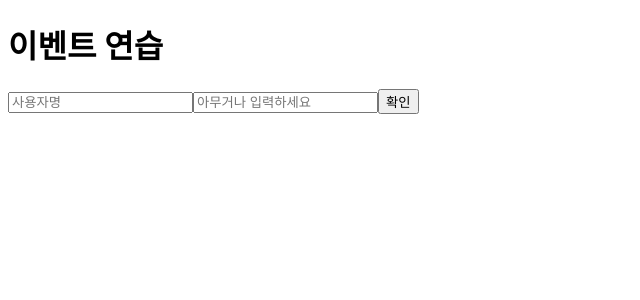
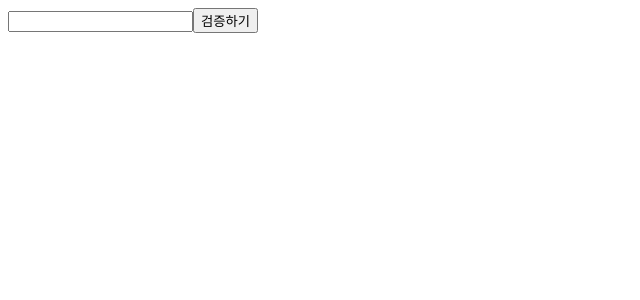
Before and after one commit to kdkim2810/react-study, a React (Create React App) app: page / in a window 1280 px wide. Shown: the top 300 px of the page, without its empty margins (0-640 px from the left). Built offline with nearby package versions, Linux system fonts and the light colour scheme.

Commit message:
5.1.1 Input Validation 예제

```diff
--- a/src/App.js
+++ b/src/App.js
@@ -1,5 +1,5 @@
 import React from 'react'; // 리액트를 불러오는 구문
-import Component from './example/chapter_4/MyComponent43';
+import Component from './example/chapter_5/Ex511';
 
 function App() {
   return <Component />;
--- /dev/null
+++ b/src/example/chapter_5/Ex511.css
@@ -0,0 +1,7 @@
+.success {
+  background-color: lightgreen;
+}
+
+.failure {
+  background-color: coral;
+}
--- /dev/null
+++ b/src/example/chapter_5/Ex511.js
@@ -0,0 +1,39 @@
+import React, { Component } from 'react'
+import './Ex511.css';
+
+class ValidationSample extends Component {
+  state = {
+    password: '',
+    clicked: false,
+    validated: false,
+  }
+
+  // 비밀번호 이벤트 핸들러
+  handleChange = (e) => {
+    this.setState({
+      password: e.target.value
+    });
+  }
+
+  handleButtonClick = () => {
+    this.setState({
+      clicked: true,
+      validated: this.state.password === '0000'
+    })
+  }
+
+  render() {
+    return (
+      <div>
+        <input type="password"
+        value={this.state.password}
+        onChange={this.handleChange}
+        className={this.state.clicked ? (this.state.validated ? 'success' : 'failure') : ''}
+        />
+        <button onClick={this.handleButtonClick}>검증하기</button>
+      </div>
+    )
+  }
+}
+
+export default ValidationSample;
```
